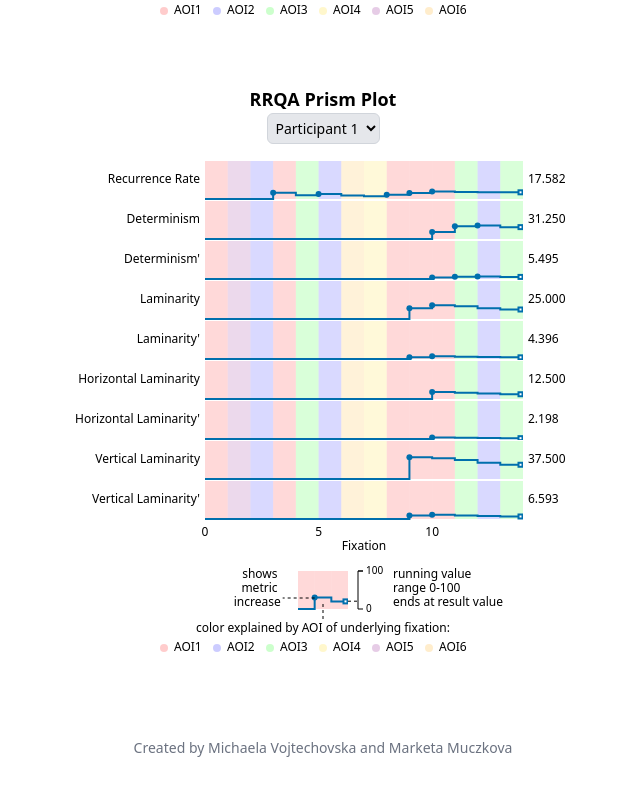
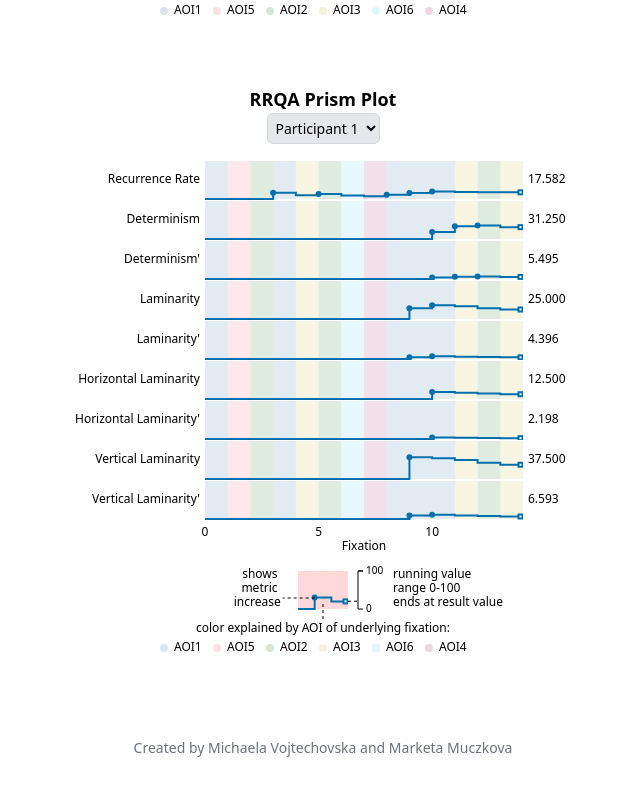
Before and after one commit to misavojte/Running-RQA-Plots, a SvelteKit app: page / in a window 1280 px wide. Shown: the part 1103-1893 px from the top of the page, without its empty margins (317-957 px from the left). Built offline with nearby package versions, Linux system fonts and the light colour scheme.

Commit message:
feat(rqa): add utility for generating random AOI colors

```diff
--- /dev/null
+++ b/src/lib/utility/colorUtils.ts
@@ -0,0 +1,21 @@
+export const assignRandomColorToAoi = (aoi: string[]): {aoi: string, color: string}[] => {
+    // Scientific color palette (colorblind-friendly)
+    const scientificPalette = [
+        '#4477AA', // blue
+        '#EE6677', // red
+        '#228833', // green
+        '#CCBB44', // yellow
+        '#66CCEE', // cyan
+        '#AA3377', // purple
+        '#BBBBBB', // gray
+    ];
+
+    return aoi.map((aoi, index) => ({
+        aoi: aoi,
+        color: scientificPalette[index % scientificPalette.length]
+    }));
+}
+
+export const getUniqueAois = (fixationGroups: {label: string, fixations: {aoi: string[]}[]}[]): string[] => {
+    return [...new Set(fixationGroups.flatMap(group => group.fixations).flatMap(fixation => fixation.aoi))];
+}
--- a/src/routes/+page.svelte
+++ b/src/routes/+page.svelte
@@ -4,6 +4,8 @@
 
 	import RecurrencePlot from "$lib/components/RecurrencePlot.svelte";
 	import RunningRqaPlot from "$lib/components/RunningRQAPlot.svelte";
+
+    import { assignRandomColorToAoi, getUniqueAois } from '$lib/utility/colorUtils';
 
     const fixations = [
         { id: 1, timestamp: 100, aoi: ["AOI1"] },
@@ -45,21 +47,14 @@
 
     let metric: "recurrenceRate" | "determinism" | "determinism2" | "laminarity" | "laminarity2" | "verticalLaminarity" | "verticalLaminarity2" | "horizontalLaminarity" | "horizontalLaminarity2" = "recurrenceRate";
 
-    let selectedParticipantIndex: number = 0;
-    let selectedParticipantIndex2: number = 0;
+    let selectedParticipantIndex: number = $state(0);
 
-    const aoiColors = [
-        { aoi: "AOI1", color: "#FF0000" },  // red
-        { aoi: "AOI2", color: "#0000FF" },  // blue
-        { aoi: "AOI3", color: "#00FF00" },  // green
-        { aoi: "AOI4", color: "#FFD700" },  // yellow
-        { aoi: "AOI5", color: "#800080" },  // purple
-        { aoi: "AOI6", color: "#FFA500" },  // orange
-    ];
-
+    let aoiColors = $state(assignRandomColorToAoi(getUniqueAois(arrayOfRandomFixationSetsWithLabels)));
 </script>
 
 {#snippet tooltipSnippet(aoiLabel: string, fixationLabel: string)}
+
+
     <div class="bg-white p-2 rounded-md border-gray-300 border text-sm w-32">
         <p>{aoiLabel}</p>
         <p>{fixationLabel}</p>
@@ -88,7 +83,6 @@
             showGrid={true}
             aoiColors={aoiColors}
             tooltipSnippet={tooltipSnippet}
-
         />
         <br>
         </div>
@@ -112,17 +106,17 @@
 
         <div class="flex flex-col items-center justify-center border-gray-300 my-4">
             <h2 class="text-lg font-bold">RRQA Prism Plot</h2>
-            <select bind:value={selectedParticipantIndex2} class="bg-gray-200 p-1 rounded-md border-gray-300 border mb-4 text-sm">
+            <select bind:value={selectedParticipantIndex} class="bg-gray-200 p-1 rounded-md border-gray-300 border mb-4 text-sm">
                 {#each arrayOfRandomFixationSetsWithLabels as participant, index}
                     <option value={index}>{participant.label}</option>
                 {/each}
             </select>
             <FocusedRqaPlot
-                fixationGroup={arrayOfRandomFixationSetsWithLabels[selectedParticipantIndex2]}
+                fixationGroup={arrayOfRandomFixationSetsWithLabels[selectedParticipantIndex]}
                 width={500}
                 lineColor="#006FAD"
                 showGrid={true}
-            aoiColors={aoiColors}
+                aoiColors={aoiColors}
 
         />
     </div>
```
